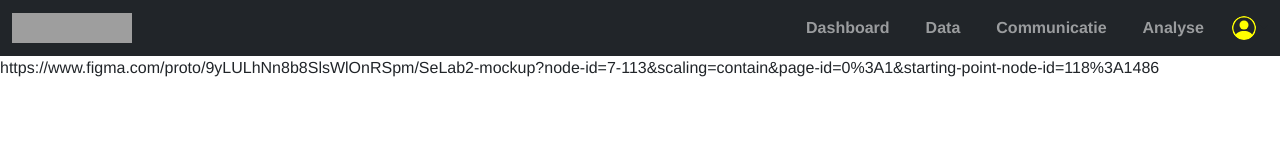
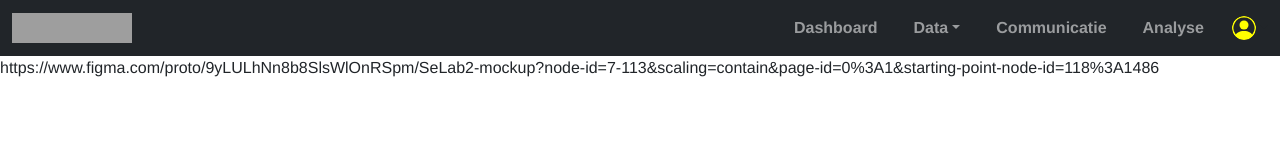
Before and after one commit to SELab-2/Dr-Trottoir-4, a Next.js app in the folder frontend/: page /admin/tour in a window 1280 px wide. Shown: the top 160 px of the page. Built offline with nearby package versions, Linux system fonts and the light colour scheme; grey boxes are pictures that could not be loaded.

Commit message:
Added dropdown for data

```diff
--- a/frontend/components/header/adminHeader.tsx
+++ b/frontend/components/header/adminHeader.tsx
@@ -21,10 +21,31 @@ const AdminHeader = () => {
                                 Dashboard
                             </Link>
                         </li>
-                        <li className="nav-item">
-                            <Link className={`nav-link ${styles.text}`} href="/admin/data/users">
+                        <li className="position-relative">
+                            <a className={`nav-link dropdown-toggle ${styles.text}`}
+                                  id="navbarDropdownData"
+                                  role="button"
+                                  data-bs-toggle="dropdown"
+                                  aria-expanded="false">
                                 Data
-                            </Link>
+                            </a>
+                            <ul className="dropdown-menu dropdown-menu-en dropdown-menu-end" aria-labelledby="navbarDropdownData">
+                                <li>
+                                    <Link className="dropdown-item" href="/admin/data/users">Gebruikers</Link>
+                                </li>
+                                <li>
+                                    <Link className="dropdown-item" href="/admin/data/schedules">Planning</Link>
+                                </li>
+                                <li>
+                                    <Link className="dropdown-item" href="/admin/data/tours">Rondes</Link>
+                                </li>
+                                <li>
+                                    <Link className="dropdown-item" href="/admin/data/buildings">Gebouwen</Link>
+                                </li>
+                                <li>
+                                    <Link className="dropdown-item" href="/admin/data/mails">Mails</Link>
+                                </li>
+                            </ul>
                         </li>
                         <li className="nav-item">
                             <Link className={`nav-link ${styles.text}`} href="/admin/communication">
```
